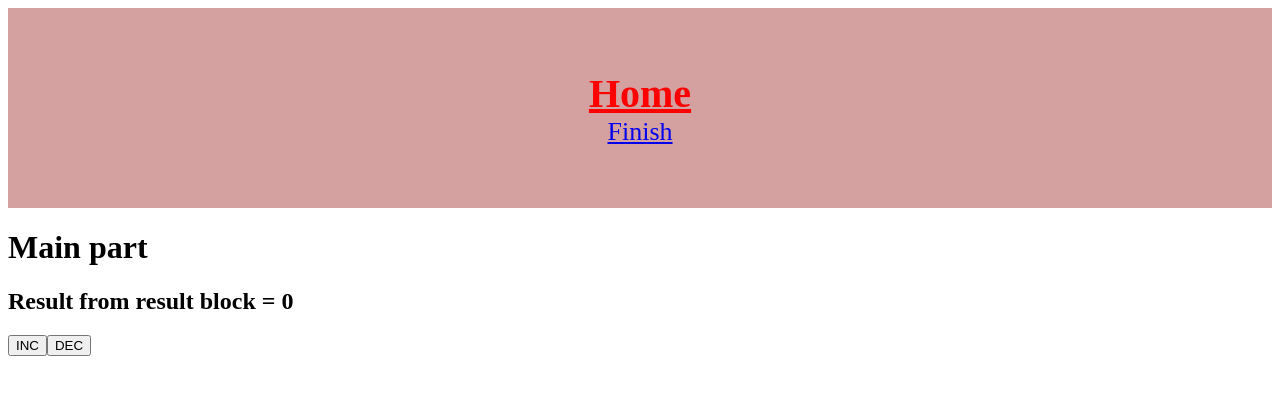
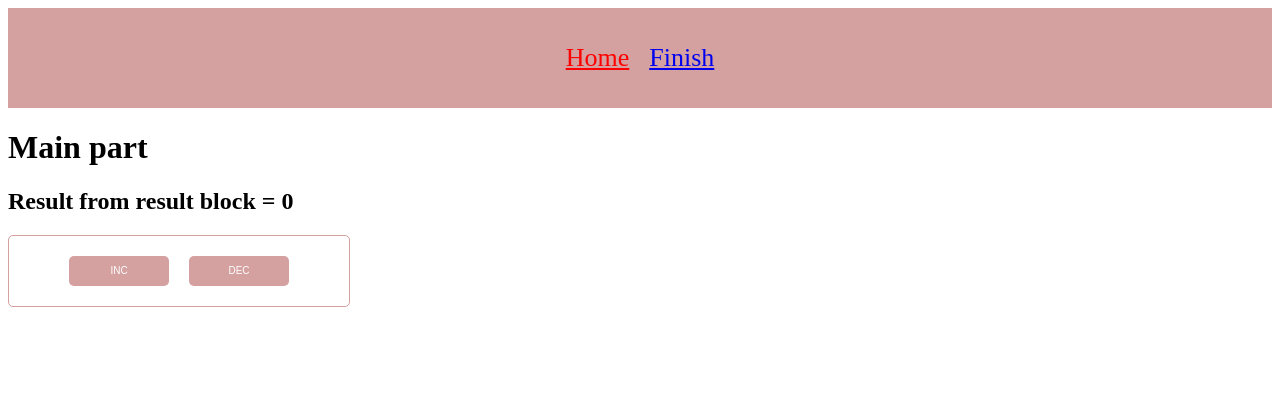
Before and after one commit to DenSznk/react-practice, a React (Create React App) app in the folder practice/: page / in a window 1280 px wide. Shown: the top 394 px of the page. Built offline with nearby package versions, Linux system fonts and the light colour scheme.

Commit message:
added styles for button block

```diff
--- a/practice/src/App.css
+++ b/practice/src/App.css
@@ -15,9 +15,9 @@
 
 .App-header {
   background-color: #d5a0a0;
-  height: 200px;
+  height: 100px;
   display: flex;
-  flex-direction: column;
+  gap: 20px;
   align-items: center;
   justify-content: center;
   font-size: calc(10px + 2vmin);
@@ -45,6 +45,27 @@
 
 .active-link {
   color: red;
-  font-weight: bold;
-  font-size: 40px;
 }
+
+.button-block {
+  padding: 20px;
+  display: flex;
+  gap: 20px;
+  border-radius: 5px;
+  border: 1px solid;
+  width: 300px;
+  align-items: center;
+  justify-content: center;
+  border-color: #d5a0a0;
+}
+
+.main-button {
+  width: 100px;
+  height: 30px;
+  font-size: 10px;
+  border: none;
+  border-radius: 5px;
+  cursor: pointer;
+  background-color: #d5a0a0;
+  color: white;
+}
--- a/practice/src/components/ButtonBlock.js
+++ b/practice/src/components/ButtonBlock.js
@@ -6,9 +6,9 @@ import { decrement, increment } from '../features/counter/counterSlice'
 const ButtonBlock = () => {
   const dispatch = useDispatch()
   return (
-    <div>
-      <button onClick={() => dispatch(increment())}>INC</button>
-      <button onClick={() => dispatch(decrement())}>DEC</button>
+    <div className='button-block'>
+      <button className='main-button' onClick={() => dispatch(increment())}>INC</button>
+      <button className='main-button' onClick={() => dispatch(decrement())}>DEC</button>
     </div>
   );
 };
--- a/practice/src/index.css
+++ b/practice/src/index.css
@@ -11,22 +11,6 @@
     .App-logo {
       animation: App-logo-spin infinite 20s linear;
     }
-  }
-  .active-link {
-    color: red;
-    font-weight: bold;
-    font-size: 40px;
-  }
-
-  .App-header {
-    background-color: #fff;
-    height: 200px;
-    display: flex;
-    flex-direction: column;
-    align-items: center;
-    justify-content: center;
-    font-size: calc(10px + 2vmin);
-    color: white;
   }
 
   .App-body{
```
